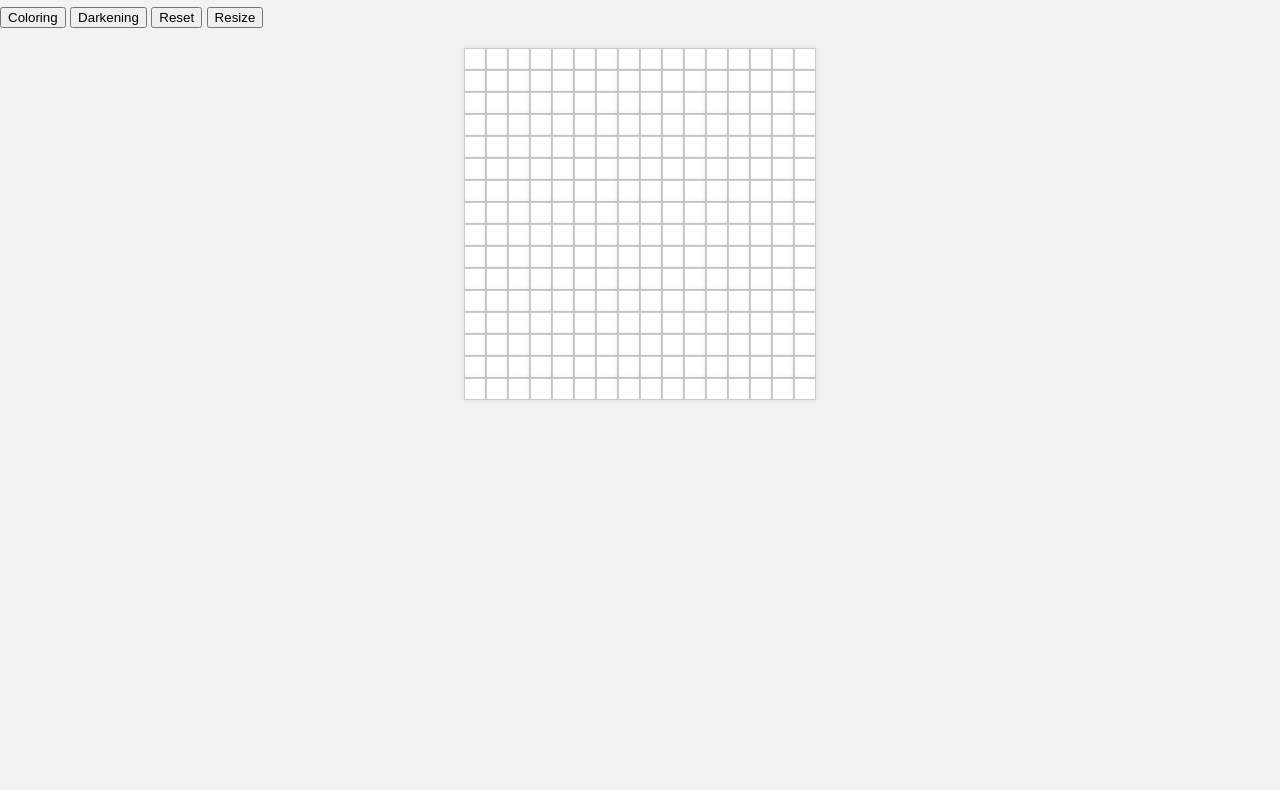
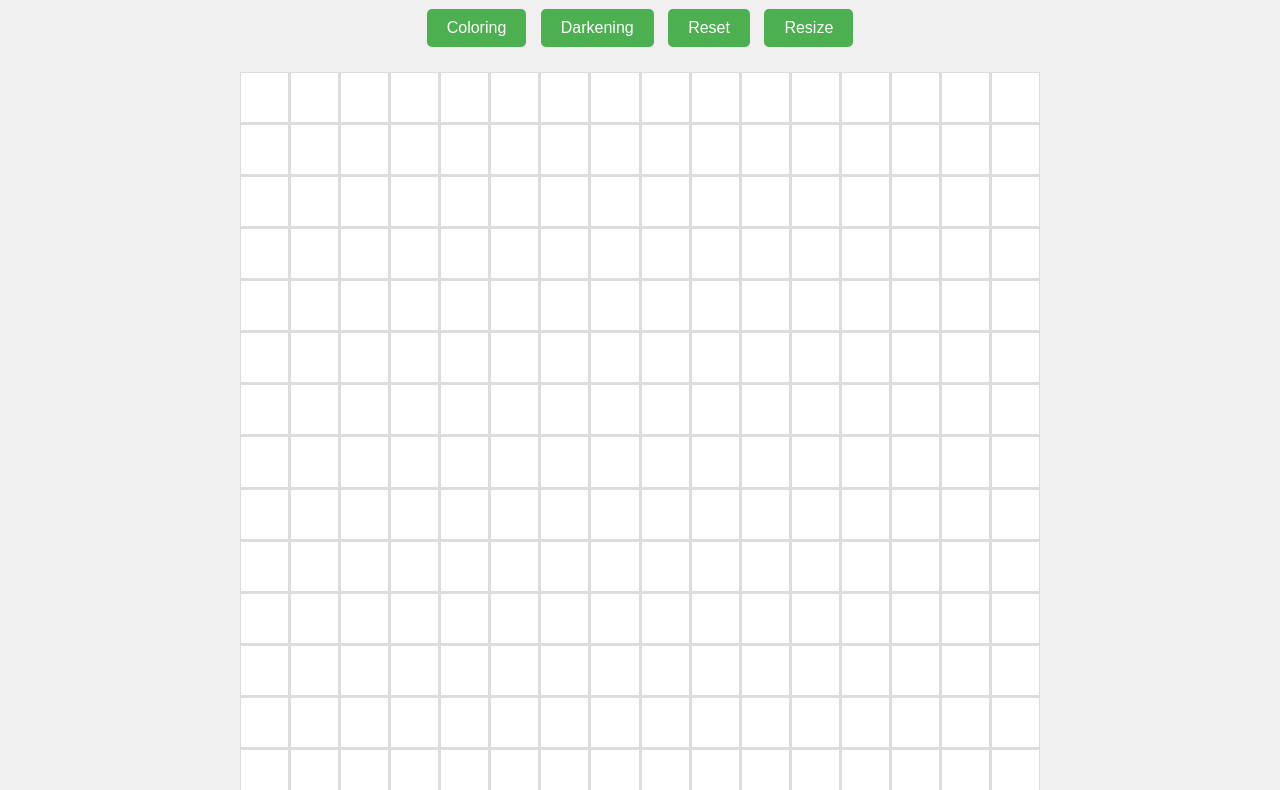
Before and after one commit to Samith-hegde/etch-a-sketch, a plain HTML site: page index.html in a window 1280 px wide. Shown: the part 73-863 px from the top of the page. Before the commit the page ends 800 px from the top, so only its background shows below. Drawn offline with Linux system fonts and the light colour scheme.

Commit message:
Modified CSS and added footer

```diff
--- a/index.html
+++ b/index.html
@@ -22,6 +22,11 @@
     </div>
 
     <div id="container"></div>
+
+    <div id="footer">
+        <p>Created by <a href="https://github.com/Samith-hegde" target="_blank">Samith Hegde</a></p>
+    </div>
+
     <script src="script.js"></script>
 </body>
 </html>
--- a/script.js
+++ b/script.js
@@ -7,7 +7,7 @@ const resizeButton = document.getElementById('resize');
 const submitButton = document.getElementById('submit');
 const coloringButton = document.getElementById('coloring');
 const darkeningButton = document.getElementById('darkening');
-let colorTrack = 0;
+let colorTrack = -1;
 
 // Resizing div initially hidden
 resizing.style.display = 'none';
@@ -15,15 +15,13 @@ resizing.style.display = 'none';
 // Function to create grid
 function addGrid(gridSize) {
     container.innerHTML = ''; // Clear existing grid
-    for (let i=0; i<gridSize; i++) {
-        const row = document.createElement('div');
-        row.classList.add('row');
-        container.appendChild(row);
-        for (let j=0; j<gridSize; j++) {
-            const cell = document.createElement('div');
-            cell.classList.add('cell');
-            row.appendChild(cell);
-        }
+    container.style.gridTemplateColumns = `repeat(${gridSize}, 1fr)`;
+    container.style.gridTemplateRows = `repeat(${gridSize}, 1fr)`;
+    for(let i=0; i<gridSize * gridSize; i++) {
+        const cell = document.createElement('div');
+        cell.classList.add('cell');
+        cell.style.backgroundColor = 'white';
+        container.appendChild(cell);
     }
 }
 
@@ -33,7 +31,7 @@ function handleMouseOver(e) {
         if (colorTrack === 0) {
             const randomColor = Math.floor(Math.random()*16777215).toString(16);
             e.target.style.backgroundColor = '#' + randomColor;
-        } else {
+        } else if (colorTrack === 1) {
             let currentColor = e.target.style.backgroundColor;
             if (currentColor === 'white') {
                 e.target.style.backgroundColor = 'rgba(0, 0, 0, 0.1)';
@@ -45,7 +43,6 @@ function handleMouseOver(e) {
                 }
             }
         }
-
     }
 }
 
@@ -77,6 +74,7 @@ function handleColoringButton() {
     colorTrack = 0;
 }
 
+// Function to change grid function to darkening
 function handleDarkeningButton() {
     colorTrack = 1;
 }
--- a/style.css
+++ b/style.css
@@ -1,27 +1,92 @@
 body {
-    background-color: #f2f2f2;
-    color: #333;
     font-family: Arial, sans-serif;
+    text-align: center;
+    background-color: #f0f0f0;
     margin: 0;
     padding: 0;
 }
 
-#container {
-    margin: 0 auto;
-    padding: 20px;
-    max-width: 960px;
-    max-height: 960px;
+h1 {
+    margin: 20px;
 }
 
-.row {
-    display: flex;
-    justify-content: center;
-    width: 100%;
+/* Button Styles */
+#buttons {
+    margin: 20px;
+}
+
+button {
+    background-color: #4CAF50;
+    border: none;
+    color: white;
+    padding: 10px 20px;
+    text-align: center;
+    text-decoration: none;
+    display: inline-block;
+    font-size: 16px;
+    margin: 5px;
+    cursor: pointer;
+    border-radius: 5px;
+    transition: background-color 0.3s;
+}
+
+button:hover {
+    background-color: #45a049;
+}
+
+#resizing {
+    margin-top: 10px;
+}
+
+/* Grid Styles */
+#container {
+    margin: 20px auto;
+    display: grid;
+    position: relative;
+    gap: 1px;
+    width: 80vw;
+    height: 80vw;
+    max-width: 800px;
+    max-height: 800px;
+    background-color: #ddd;
 }
 
 .cell {
-    background-color: #fff;
-    border: 1px solid #ccc;
-    box-shadow: 0 0 5px rgba(0, 0, 0, 0.1);
-    padding: 10px;
+    width: 100%;
+    height: 100%;
+    padding-bottom: 100%;
+    background-color: white;
+    box-sizing: border-box;
+    border: 1px solid #ddd;
+    transition: background-color 0.1s;
 }
+
+/* Responsive Grid */
+@media (min-width: 768px) {
+    #container {
+        grid-template-columns: repeat(auto-fill, minmax(30px, 1fr));
+    }
+}
+
+@media (min-width: 1024px) {
+    #container {
+        grid-template-columns: repeat(auto-fill, minmax(40px, 1fr));
+    }
+}
+
+/* Hidden Resizing Options */
+#resizing {
+    display: none;
+}
+
+#footer {
+    height: 50px;
+    padding-top: 20px;
+}
+
+#footer p {
+    margin: 0;
+    padding: 20px;
+    background-color: #333;
+    color: white;
+}
```
